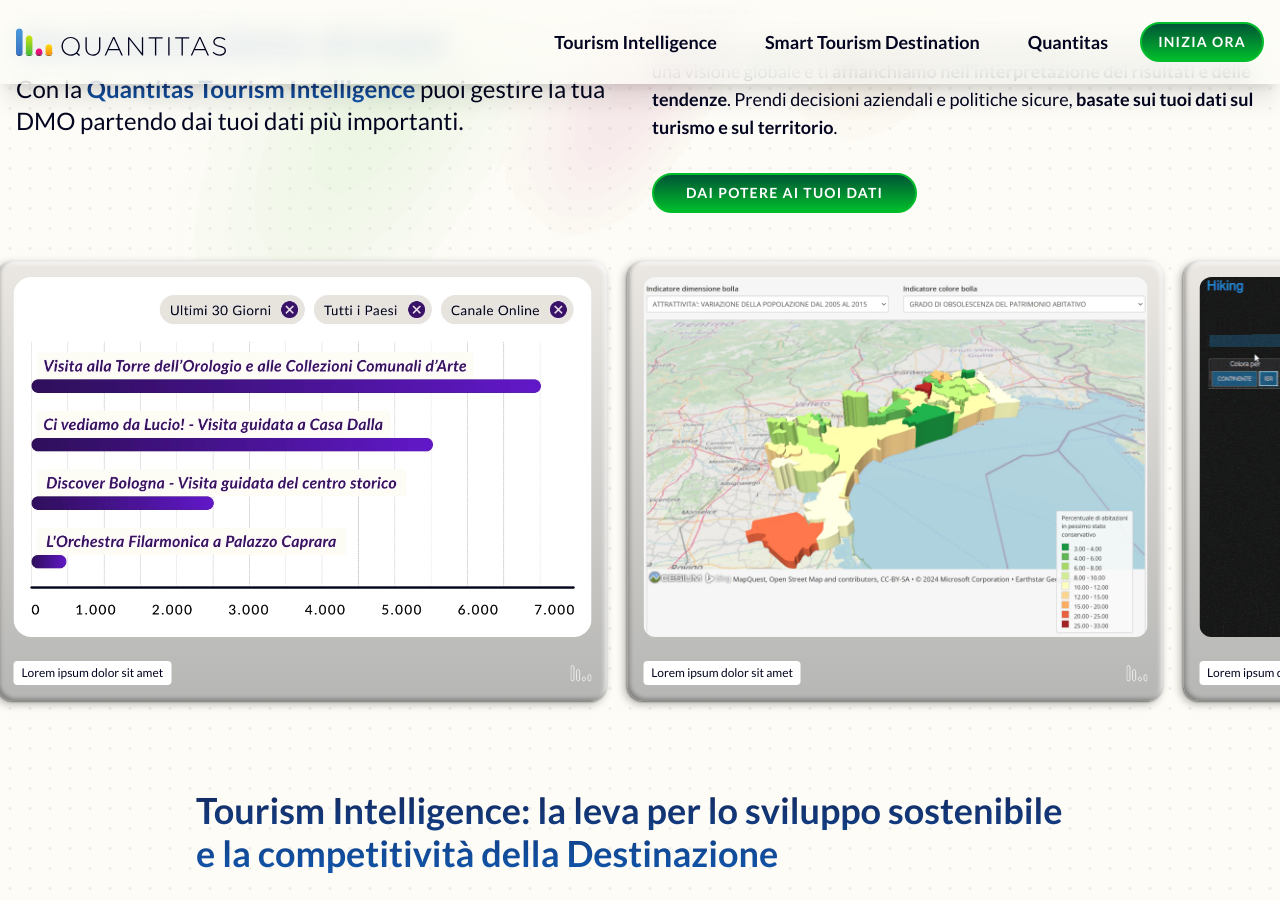
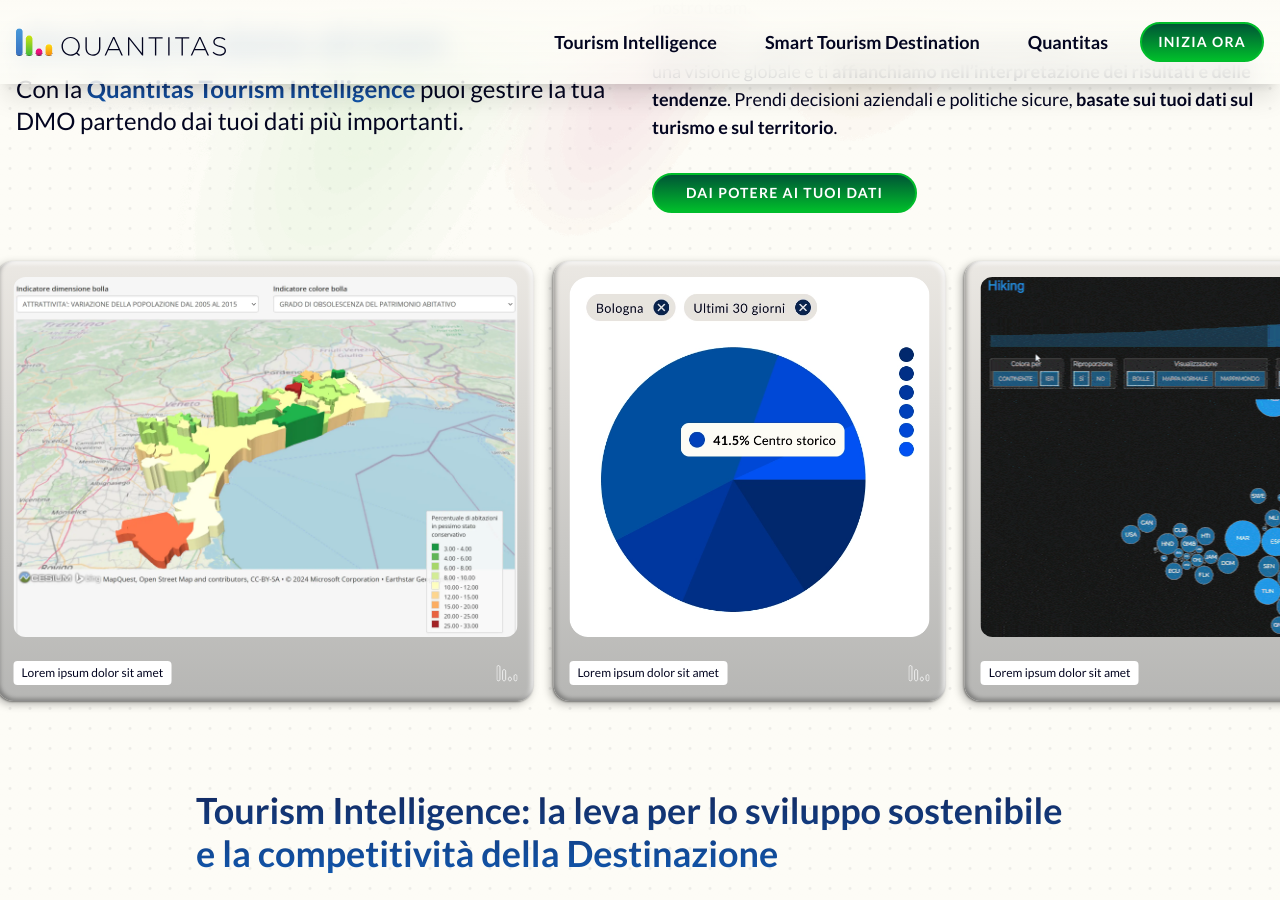
Before and after one commit to Quantitas-srl-org/tourism_promo, a Jekyll site: the page built from index.markdown, in a window 1280 px wide and 900 px high, scrolled down 419 px. Built offline with Jekyll 4.4.1, drawn with Linux system fonts in a browser that asks for light colours; some web fonts are replaced.

Commit message:
Update home-hero-slider.html

```diff
--- a/_includes/home-hero-slider.html
+++ b/_includes/home-hero-slider.html
@@ -1,11 +1,11 @@
 <div class="overflow-y-auto whitespace-nowrap">
     <ul class="slider whitespace-nowrap p-6 space-x-4">
         <li class="inline-block">
-            {% include card.html img='/assets/images/chart-1.webp' alt='Grafico d\'esempio'
+            {% include card.html img='/assets/images/chart-5.webp' alt='Grafico d\'esempio'
             caption=page.hero-figure-1 %}
         </li>
         <li class="inline-block">
-            {% include card.html img='/assets/images/chart-5.webp' alt='Grafico d\'esempio'
+            {% include card.html img='/assets/images/chart-2.webp' alt='Grafico d\'esempio'
             caption=page.hero-figure-2 %}
         </li>
         <li class="inline-block">
```
